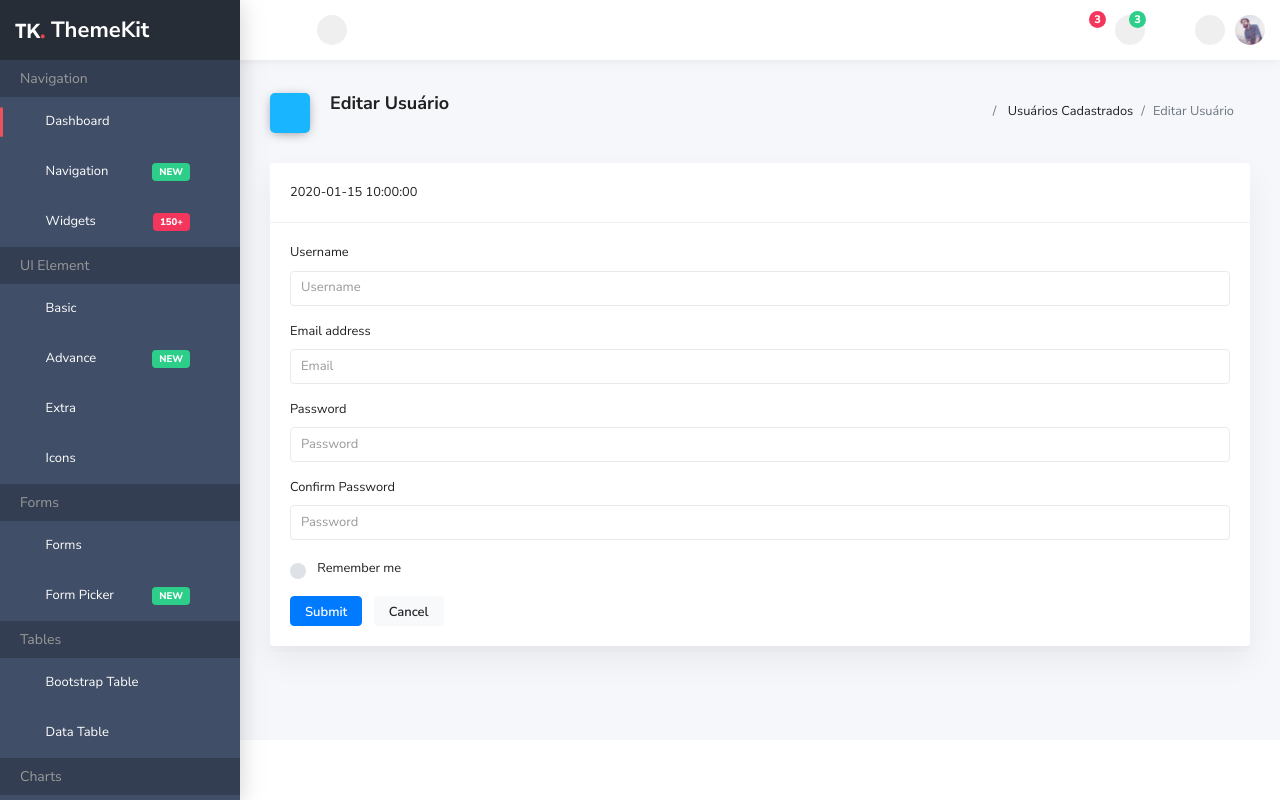
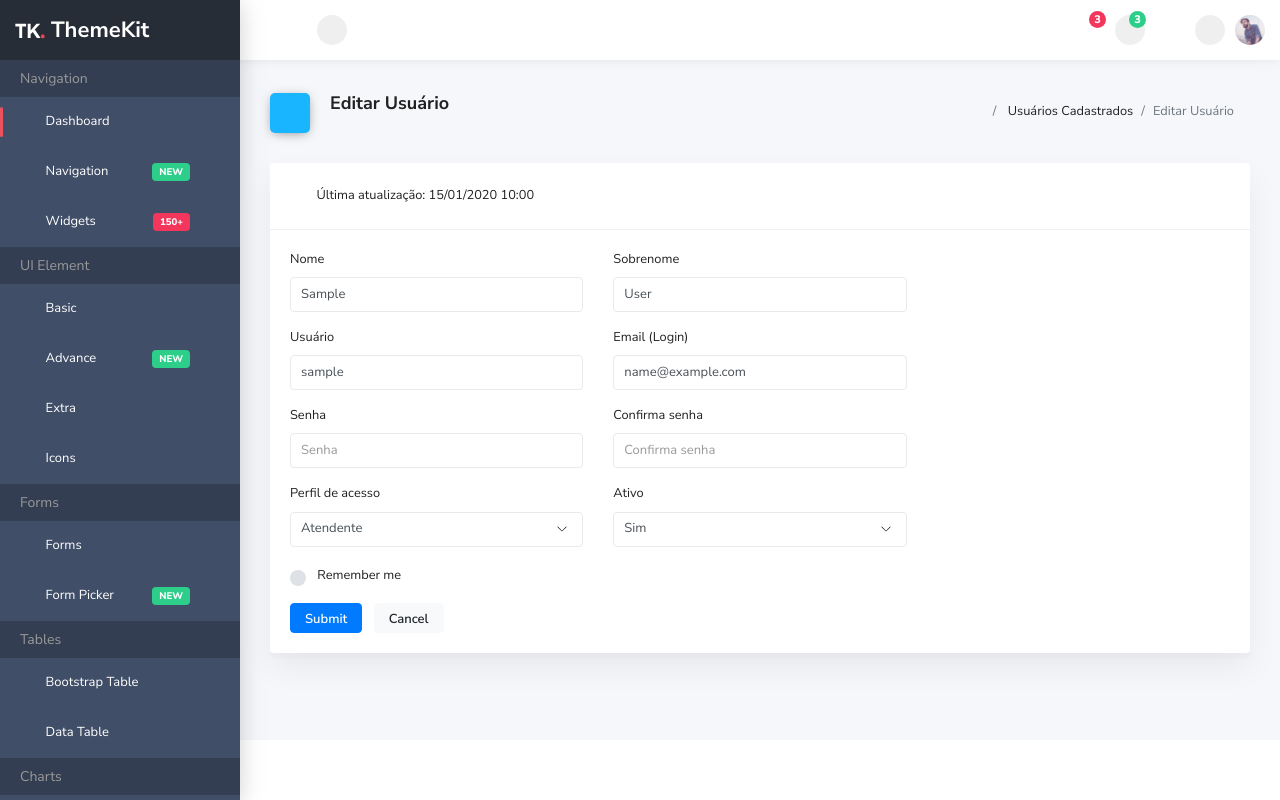
Before and after one commit to felixvicent/parksystem, a CodeIgniter app: page /parksystem/index.php/users/form/1 in a window 1280 px wide. Run offline with CodeIgniter, Linux system fonts and the light colour scheme; tables that the repository leaves empty or names only in its code hold one stand-in row (values such as "Sample post"); some web fonts are replaced.

Commit message:
Continue user form

```diff
--- a/application/config/autoload.php
+++ b/application/config/autoload.php
@@ -89,7 +89,7 @@ $autoload['drivers'] = array();
 |
 |	$autoload['helper'] = array('url', 'file');
 */
-$autoload['helper'] = array('url');
+$autoload['helper'] = array('url', 'functions_date', 'form');
 
 /*
 | -------------------------------------------------------------------
--- a/application/controllers/Users.php
+++ b/application/controllers/Users.php
@@ -23,7 +23,13 @@ class Users extends CI_Controller {
 
   public function form($id = null){
     if(!$id){
-      exit('Cadastrar usuário');
+      $data = array(
+        "title" => "Cadastrar Usuário",
+      );
+
+      $this->load->view('layout/header', $data);
+      $this->load->view('users/form');
+      $this->load->view('layout/footer');
     } else {
       if(!$this->ion_auth->user($id)->row()){
         exit('User not exists');
--- /dev/null
+++ b/application/helpers/functions_date_helper.php
@@ -0,0 +1,64 @@
+<?php
+
+
+defined('BASEPATH') or exit('Ação não permitida');
+
+function formata_data_banco_com_hora($string) {
+
+    $dia_sem = date('w', strtotime($string));
+
+    if ($dia_sem == 0) {
+        $semana = "Domingo";
+    } elseif ($dia_sem == 1) {
+        $semana = "Segunda-feira";
+    } elseif ($dia_sem == 2) {
+        $semana = "Terça-feira";
+    } elseif ($dia_sem == 3) {
+        $semana = "Quarta-feira";
+    } elseif ($dia_sem == 4) {
+        $semana = "Quinta-feira";
+    } elseif ($dia_sem == 5) {
+        $semana = "Sexta-feira";
+    } else {
+        $semana = "Sábado";
+    }
+
+    $dia = date('d', strtotime($string));
+
+    $mes_num = date('m', strtotime($string));
+
+    $ano = date('Y', strtotime($string));
+    $hora = date('H:i', strtotime($string));
+
+    return $dia . '/' . $mes_num . '/' . $ano . ' ' . $hora;
+}
+
+function formata_data_banco_sem_hora($string) {
+
+    $dia_sem = date('w', strtotime($string));
+
+    if ($dia_sem == 0) {
+        $semana = "Domingo";
+    } elseif ($dia_sem == 1) {
+        $semana = "Segunda-feira";
+    } elseif ($dia_sem == 2) {
+        $semana = "Terça-feira";
+    } elseif ($dia_sem == 3) {
+        $semana = "Quarta-feira";
+    } elseif ($dia_sem == 4) {
+        $semana = "Quinta-feira";
+    } elseif ($dia_sem == 5) {
+        $semana = "Sexta-feira";
+    } else {
+        $semana = "Sábado";
+    }
+
+    $dia = date('d', strtotime($string));
+
+    $mes_num = date('m', strtotime($string));
+
+    $ano = date('Y', strtotime($string));
+    $hora = date('H:i', strtotime($string));
+
+    return $dia . '/' . $mes_num . '/' . $ano;
+}
--- a/application/views/users/form.php
+++ b/application/views/users/form.php
@@ -33,25 +33,55 @@
         <div class="col-md-12">
           <div class="card">
             <div class="card-header">
-              <?php echo isset($user) ? $user->updated_on : '' ?>
+              <?php echo isset($user) ? '<i class="ik ik-calendar ik-2x"></i>&nbsp; Última atualização: '. formata_data_banco_com_hora($user->updated_on) : '' ?>
             </div>
             <div class="card-body">
-              <form class="forms-sample">
-                <div class="form-group">
-                  <label for="exampleInputUsername1">Username</label>
-                  <input type="text" class="form-control" id="exampleInputUsername1" placeholder="Username">
+              <form class="forms-sample" name="form_user" method="POST">
+                <div class="form-group row">
+                  <div class="col-md-4">
+                    <label>Nome</label>
+                    <input type="text" class="form-control" placeholder="Nome" name="first_name" value="<?php echo (isset($user) ? $user->first_name : set_value('first_name')) ?>">
+                  </div>
+                  <div class="col-md-4">
+                    <label>Sobrenome</label>
+                    <input type="text" class="form-control" placeholder="Sobrenome" name="last_name" value="<?php echo (isset($user) ? $user->last_name : set_value('last_name')) ?>">
+                  </div>
                 </div>
-                <div class="form-group">
-                  <label for="exampleInputEmail1">Email address</label>
-                  <input type="email" class="form-control" id="exampleInputEmail1" placeholder="Email">
+                <div class="form-group row">
+                  <div class="col-md-4">
+                    <label>Usuário</label>
+                    <input type="text" class="form-control" placeholder="Usuário" name="username" value="<?php echo (isset($user) ? $user->username : set_value('username')) ?>">
+                  </div>
+                  <div class="col-md-4">
+                    <label>Email (Login)</label>
+                    <input type="email" class="form-control" placeholder="Email" name="email" value="<?php echo (isset($user) ? $user->email : set_value('email')) ?>">
+                  </div>
                 </div>
-                <div class="form-group">
-                  <label for="exampleInputPassword1">Password</label>
-                  <input type="password" class="form-control" id="exampleInputPassword1" placeholder="Password">
+                <div class="form-group row">
+                  <div class="col-md-4">
+                    <label>Senha</label>
+                    <input type="password" class="form-control" placeholder="Senha" name="password" value="">
+                  </div>
+                  <div class="col-md-4">
+                    <label>Confirma senha</label>
+                    <input type="password" class="form-control" placeholder="Confirma senha" name="confirm_password" value="">
+                  </div>
                 </div>
-                <div class="form-group">
-                  <label for="exampleInputConfirmPassword1">Confirm Password</label>
-                  <input type="password" class="form-control" id="exampleInputConfirmPassword1" placeholder="Password">
+                <div class="form-group row">
+                  <div class="col-md-4">
+                    <label>Perfil de acesso</label>
+                    <select name="profile" class="form-control">
+                      <option value="2">Atendente</option>
+                      <option value="1">Administrador</option>
+                    </select>
+                  </div>
+                  <div class="col-md-4">
+                  <label>Ativo</label>
+                    <select name="active" class="form-control">
+                      <option <?php echo isset($user->active) && $user->active == 1 ? 'selected' : '' ?> value="1">Sim</option>
+                      <option <?php echo isset($user->active) && $user->active == 0 ? 'selected' : '' ?> value="0">Não</option>
+                    </select>
+                  </div>
                 </div>
                 <div class="form-group">
                   <label class="custom-control custom-radio">
```
